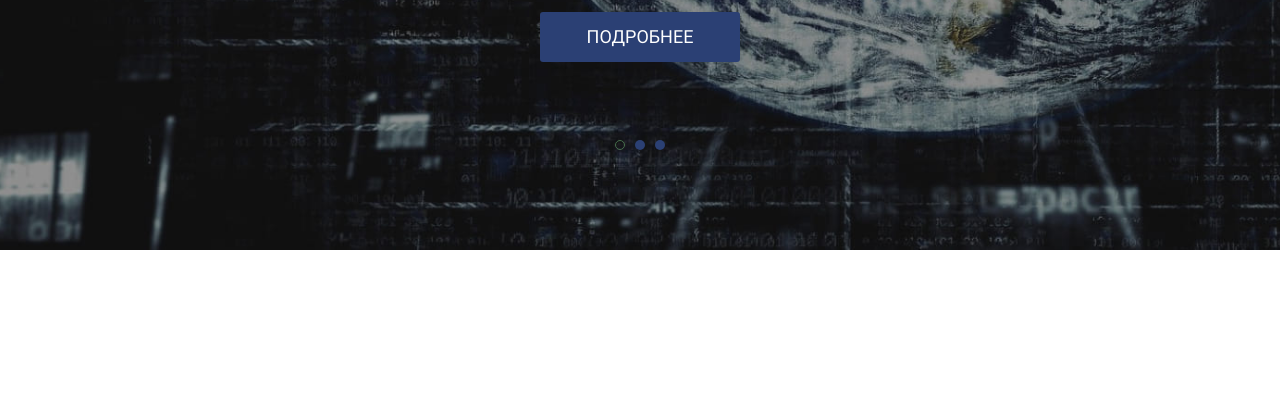
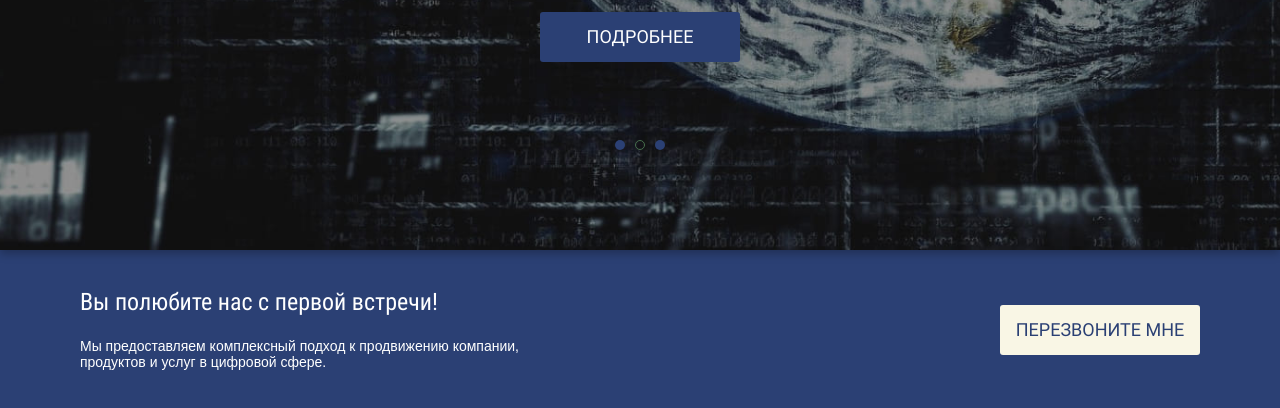
Before and after one commit to Zaccal/Di-gi, a plain HTML site: page index.html in a window 1280 px wide. Shown: the part 468-876 px from the top of the page. Before the commit the page ends 800 px from the top, so only its background shows below. Drawn offline with nearby package versions, Linux system fonts and the light colour scheme; a web font is replaced by a local one.

Commit message:
add new section

```diff
--- a/#source/fonts.scss
+++ b/#source/fonts.scss
@@ -56,3 +56,5 @@
 }
 
 // Dosis end
+
+// TODO: add new fonts
--- a/#source/main.scss
+++ b/#source/main.scss
@@ -26,6 +26,8 @@ h1, h2, h3, h4, h5, h6{
 
 button{
     padding: 0;
+    cursor: pointer;
+    border: 0;
 }
 
 // null end
@@ -132,6 +134,9 @@ button{
     background: url(../img/bg.jpg) no-repeat center center, rgba(33, 33, 33, 0.5);
     background-size: cover;
     min-height: 193px;
+    filter: drop-shadow(0px 4px 4px rgba(0, 0, 0, 0.25));
+    position: relative;
+    z-index: 1;
 }
 
 @media (min-width: 640px) {
@@ -374,5 +379,135 @@ button{
     }
 }
 
-// TODO: delete line over title
-// and make the subtitle
+// hero content end
+// section Call start
+
+.call{
+    min-height: 301px;
+    color: #fff;
+    text-align: center;
+    background-color: $acent;
+    padding: 40px 0;
+    &__body{
+        display: flex;
+        flex-direction: column;
+        align-items: center;
+    }
+}
+
+@media (min-width: 640px) {
+    .call{
+        min-height: 83px;
+    }
+}
+
+@media (min-width: 768px) {
+    .call{
+        min-height: 187px;
+        text-align: left;
+        &__body{
+            flex-direction: row;
+            justify-content: space-between;
+        }
+    }
+}
+
+@media (min-width: 1024px) {
+    .call{
+        min-height: 160px;
+    }
+}
+
+@media (min-width: 1440px) {
+    .call{
+        min-height: 192px;
+        &__body{
+            margin-top: 9px;
+        }
+    }
+}
+
+.about{
+    min-height: 131px;
+    &__title{
+        font-weight: 500;
+        font-size: 24px;
+        line-height: 24px;
+    }
+    &__subtitle{
+        font-family: 'Dosis-light', Arial, Helvetica, sans-serif;
+        font-weight: 300;
+        font-size: 16px;
+        line-height: 18px;
+        margin: 10px 0 40px;
+    }
+}
+
+@media (min-width: 640px) {
+    .about{
+        min-height: 73px;
+        &__subtitle{
+            margin: 13px 0 40px;
+        }
+    }
+}
+
+@media (min-width: 758px) {
+    .about{
+        min-height: 97px;
+        width: 412px;
+        &__subtitle{
+            max-width: 335px;
+            margin-bottom: 0;
+            & span {
+                display: block;
+            }
+        }
+    }
+}
+
+@media (min-width: 1024px) {
+    .about{
+        width: 469px;
+        min-height: 67px;
+        &__subtitle{
+            width: 469px;
+            max-width: none;
+            margin-top: 24px;
+            font-size: 14px;
+            line-height: 16px;
+            & span{
+                display: inline;
+            }
+        }
+    }
+}
+
+@media (min-width: 1440px) {
+    .about{
+        min-height: 72px;
+        &__title{
+            line-height: 32px;
+        }
+    }
+}
+
+.call__btn{
+    font-family: "Roboto-regular",Arial,Helvetica,sans-serif;
+    color: $acent;
+    background-color: $e-color;
+    border-radius: 3px;
+    font-weight: 500;
+    font-size: 18px;
+    line-height: 18px;
+    width: 200px;
+    height: 50px;
+    transition: 0.3s;
+    &:hover{
+        transition: 0.3s;
+        background-color: #3F65C3;
+        color: #fff;
+    }
+}
+
+// section Call end
--- a/#source/vars.scss
+++ b/#source/vars.scss
@@ -1,2 +1,3 @@
 $acent: #2B4074;
 $text-color: #4A4A4A;
+$e-color: #F9F6E5;
--- a/index.html
+++ b/index.html
@@ -20,6 +20,7 @@
           </a>
         </div>
         <nav class="menu">
+          <!-- TODO: make burger menu -->
           <button class="menu__btn"></button>
         </nav>
       </div>
@@ -50,6 +51,18 @@
       </div>
     </div>
   </section>
+  <section class="call">
+    <div class="container">
+      <div class="call__body">
+        <div class="about">
+          <h2 class="about__title">Вы полюбите нас с первой встречи!</h2>
+          <p class="about__subtitle">Мы предоставляем комплексный подход к продвижению компании,
+            <span>продуктов и услуг в цифровой сфере.</span></p>
+        </div>
+        <button class="call__btn">ПЕРЕЗВОНИТЕ МНЕ</button>
+      </div>
+    </div>
+  </section>
 
   <script src="https://ajax.googleapis.com/ajax/libs/jquery/3.4.1/jquery.min.js"></script>
   <script src="plugins/slick/slick.min.js"></script>
--- a/js/main.js
+++ b/js/main.js
@@ -2,6 +2,8 @@ $(function () {
     $('.top-slider').slick({
         dots: true,
         slidesToShow: 1,
+        autoplay: true,
+        autoplaySpeed: 3000,
         slidesToScroll: 1,
         nextArrow: '<button type="button" class="slick-arrow slick-arrow_next"><img src="img/next.svg" alt="next-arrow"></button>',
         prevArrow: '<button type="button" class="slick-arrow slick-arrow_prev"><img src="img/prev.svg" alt="prev-arrow"></button>',
```
Also changed, not shown: css/main.css.
